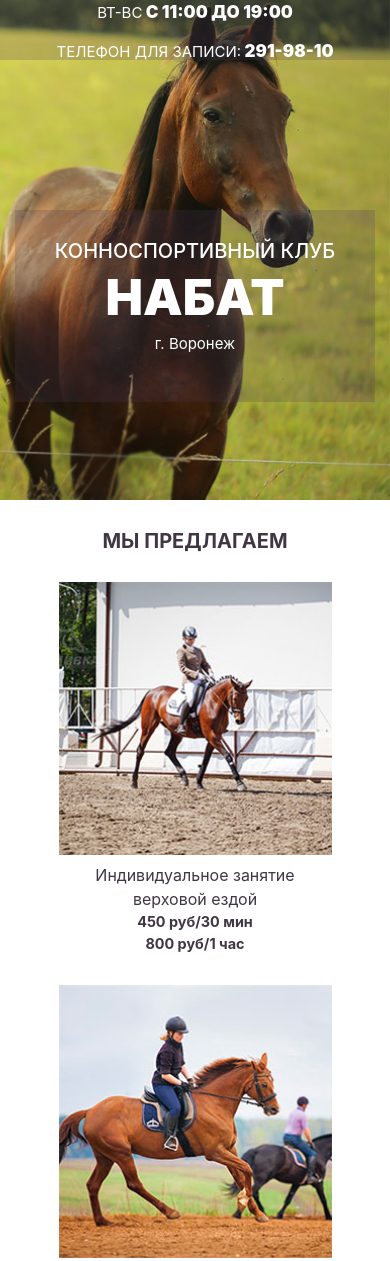
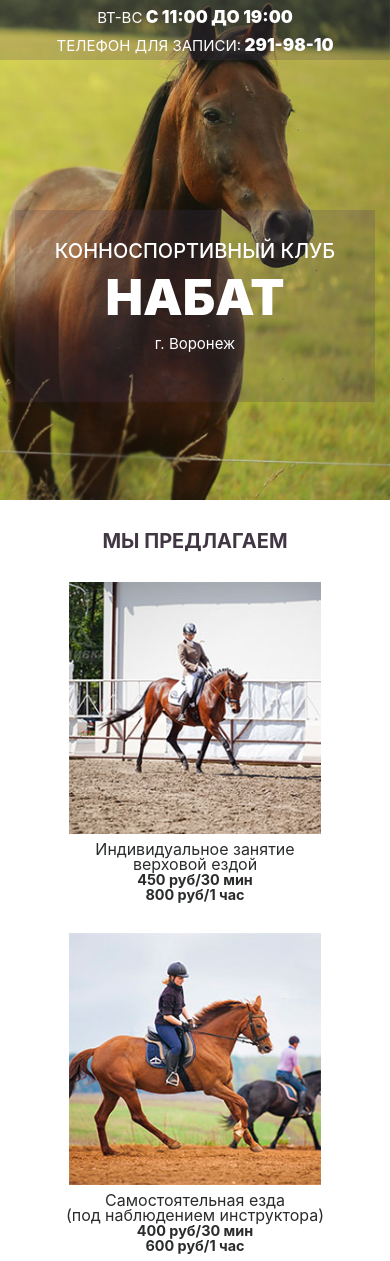
Before and after one commit to Ekaterina1993/project2, a plain HTML site: page index.html in a window 390 px wide. Shown: the top 1261 px of the page. Drawn offline with nearby package versions, Linux system fonts and the light colour scheme.

Commit message:
первый сайт готов!!!

```diff
--- a/css/style.css
+++ b/css/style.css
@@ -7,6 +7,7 @@
     background-position: center;
     background-size: cover;
     height: 700px;
+
 
 }
 .time{
@@ -277,9 +278,12 @@ a.numberup{
         float: none;
         text-align: center;
         width:100%;
-        padding:0px;
         margin: 0px;
+        line-height: 15px;
+        padding-top: 10px;
+
     }
+
     .bold{
         font-size: 17px;
     }
@@ -302,6 +306,9 @@ a.numberup{
 
     .text-price {
         min-height: 0px;
+        line-height: 15px;
+        margin-bottom: 10px;
+
     }
 
     .offer-area h1{
```
Also changed, not shown: index.html (+1 -3 lines).
